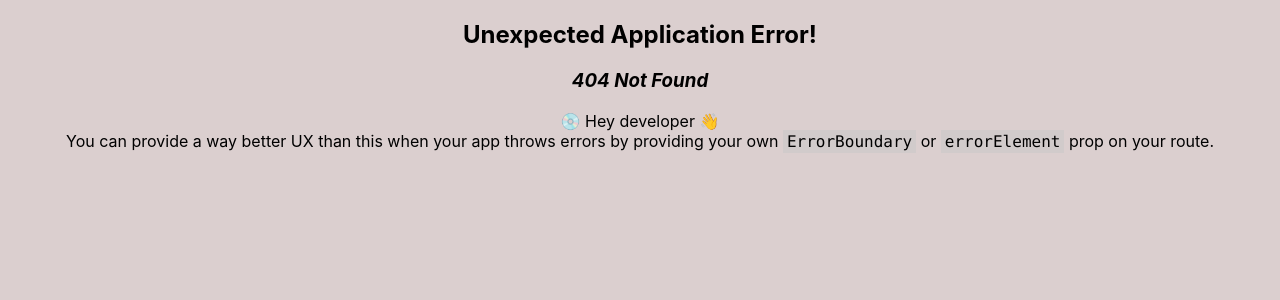
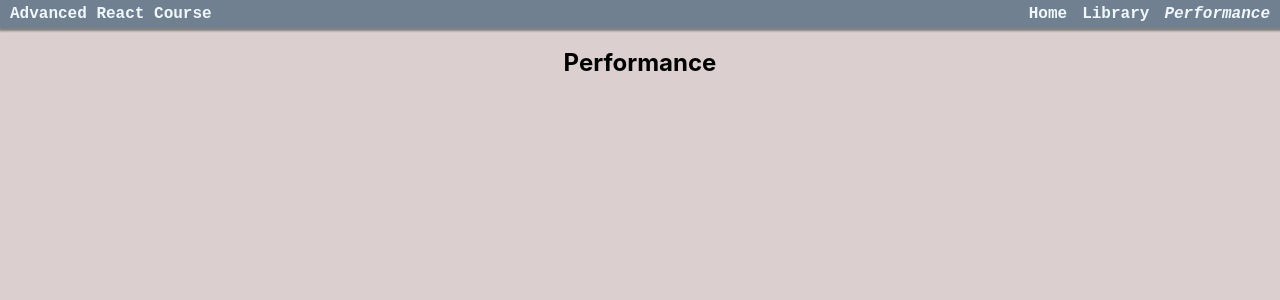
Before and after one commit to gregrell/scrimba_advanced_react, a React (Create React App) app in the folder advancedreact2/: page /performance in a window 1280 px wide. Before the commit this address had no page. Shown: the top 300 px of the page. Built offline with nearby package versions, Linux system fonts and the light colour scheme; the HTML template or start-up script is replaced by a standard one.

Commit message:
added routing for Performance page for scrimba class

```diff
--- a/advancedreact2/src/App.js
+++ b/advancedreact2/src/App.js
@@ -4,6 +4,8 @@ import './App.css';
 import Advanced from './Components/Advanced/Advanced';
 import Layout from './Components/Routing/Layout';
 import Library from './Components/Routing/Library';
+import PerformancePage from './Components/Routing/Performance'
+
 
 function App() {
 
@@ -12,6 +14,7 @@ function App() {
       <Route path="/" element={<Layout/>}>
         <Route index element={<Advanced/>}/>
         <Route path="/library" element={<Library/>}/>
+        <Route path="/performance" element={<PerformancePage/>}/>
 
       </Route>
     )
--- a/advancedreact2/src/Components/Routing/Header.jsx
+++ b/advancedreact2/src/Components/Routing/Header.jsx
@@ -8,6 +8,7 @@ export default function Header(){
                 <p className="App-logo">Advanced React Course</p>
                 <NavLink to="/" className={({isActive})=> isActive ? 'navlink active':'navlink'}>Home</NavLink>
                 <NavLink to="/library" className={({isActive})=> isActive ? 'navlink active':'navlink'}>Library</NavLink>
+                <NavLink to="/performance" className={({isActive})=> isActive ? 'navlink active':'navlink'}>Performance</NavLink>
             </nav>
         </>
     )
--- /dev/null
+++ b/advancedreact2/src/Components/Routing/Performance.jsx
@@ -0,0 +1,10 @@
+import React from "react";
+
+export default function PerformancePage(){
+    return(
+        <>
+            <h2>Performance</h2>
+
+        </>
+    )
+}
```
